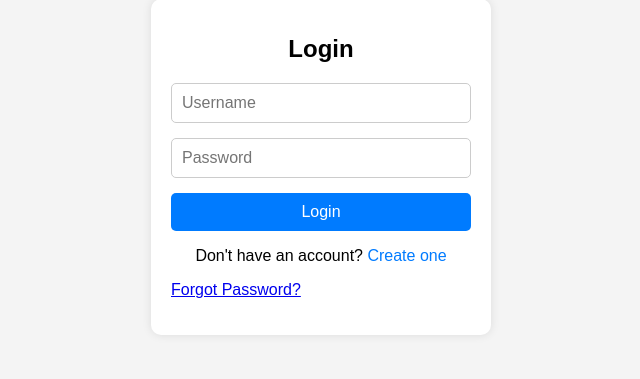
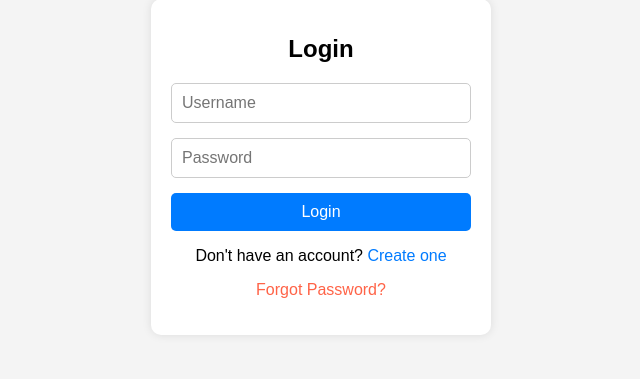
Before and after one commit to RO-HIT17/Flask_TODO_V3, a Flask app: page / in a window 1280 px wide. Shown: the part 233-612 px from the top of the page, without its empty margins (319-959 px from the left). Run offline with Flask 3, Linux system fonts and the light colour scheme.

Commit message:
added css for forgot password

```diff
--- a/static/login.css
+++ b/static/login.css
@@ -70,3 +70,17 @@ body {
 .login-container .signup-link a:hover {
     text-decoration: underline;
 }
+
+.forgot-password a {
+    text-align: center;
+    font-size: 16px;
+    display: block;
+    margin-top: 5px;
+    color: #ff6347;
+    text-decoration: none;
+}
+
+.forgot-password a:hover {
+    color: #e5533d;
+    text-decoration: underline;
+}
```
